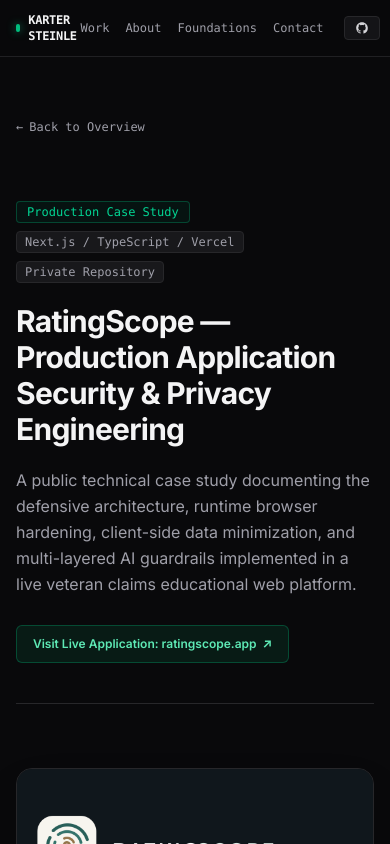
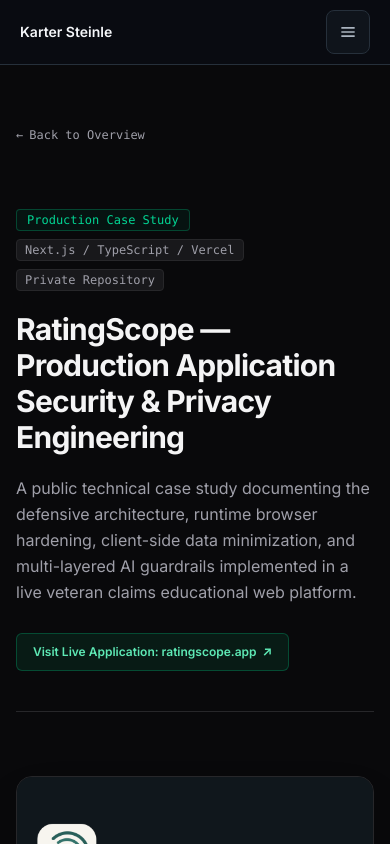
Before and after one commit to karter-s/karter, a Next.js app: page /projects/ratingscope in a window 390 px wide. Shown: the top 844 px of the page. Built offline with nearby package versions, Linux system fonts and the light colour scheme.

Commit message:
feat: add accessible mobile navigation

```diff
--- a/components/Navbar.tsx
+++ b/components/Navbar.tsx
@@ -1,70 +1,98 @@
+"use client";
+
 import Link from "next/link";
+import { useState } from "react";
+
+const navItems = [
+  { href: "/#featured-work", label: "Work" },
+  { href: "/#about", label: "About" },
+  { href: "/#foundations", label: "Foundations" },
+  { href: "/#contact", label: "Contact" },
+];
 
 export default function Navbar() {
+  const [open, setOpen] = useState(false);
+
   return (
-    <header className="sticky top-0 z-50 w-full border-b border-zinc-800/80 bg-zinc-950/80 backdrop-blur-md">
-      <div className="mx-auto flex h-14 sm:h-16 max-w-5xl items-center justify-between px-4 sm:px-6 lg:px-8">
+    <header className="sticky top-0 z-50 w-full border-b border-border bg-canvas/90 backdrop-blur-md">
+      <div className="kps-container flex h-16 items-center justify-between">
         <Link
           href="/"
-          className="group flex items-center gap-2 text-xs sm:text-sm font-mono tracking-tight"
+          className="text-sm font-semibold text-primary transition-colors hover:text-action"
+          onClick={() => setOpen(false)}
         >
-          <span className="flex h-2 w-2 rounded-full bg-emerald-500 shadow-[0_0_8px_rgba(16,185,129,0.7)]"></span>
-          <span className="font-semibold text-zinc-100 group-hover:text-emerald-400 transition-colors">
-            KARTER STEINLE
-          </span>
-          <span className="hidden sm:inline text-zinc-600">{"//"}</span>
-          <span className="hidden sm:inline text-xs text-zinc-400">
-            TECHNICAL OPERATIONS
-          </span>
+          Karter Steinle
         </Link>
 
-        <nav className="flex items-center gap-4 sm:gap-6 text-xs sm:text-sm font-mono">
-          <Link
-            href="/#featured-work"
-            className="text-zinc-400 hover:text-zinc-100 transition-colors"
-          >
-            Work
-          </Link>
-          <Link
-            href="/#about"
-            className="text-zinc-400 hover:text-zinc-100 transition-colors"
-          >
-            About
-          </Link>
-          <Link
-            href="/#foundations"
-            className="text-zinc-400 hover:text-zinc-100 transition-colors"
-          >
-            Foundations
-          </Link>
-          <Link
-            href="/#contact"
-            className="text-zinc-400 hover:text-zinc-100 transition-colors"
-          >
-            Contact
-          </Link>
+        <nav className="hidden items-center gap-6 text-sm md:flex" aria-label="Primary navigation">
+          {navItems.map((item) => (
+            <Link
+              key={item.href}
+              href={item.href}
+              className="text-secondary transition-colors hover:text-primary"
+            >
+              {item.label}
+            </Link>
+          ))}
           <a
             href="https://github.com/karter-s"
             target="_blank"
             rel="noopener noreferrer"
-            aria-label="GitHub Profile"
-            className="ml-1 sm:ml-2 flex items-center gap-1.5 rounded border border-zinc-800 bg-zinc-900/80 px-2.5 py-1 text-xs text-zinc-300 hover:border-zinc-700 hover:bg-zinc-800 hover:text-zinc-100 transition-colors"
+            className="kps-button kps-button-secondary min-h-10 px-3"
           >
-            <svg
-              className="h-3.5 w-3.5 fill-current"
-              viewBox="0 0 24 24"
-              aria-hidden="true"
-            >
-              <path
-                fillRule="evenodd"
-                clipRule="evenodd"
-                d="M12 2C6.477 2 2 6.484 2 12.017c0 4.425 2.865 8.18 6.839 9.504.5.092.682-.217.682-.483 0-.237-.008-.868-.013-1.703-2.782.605-3.369-1.343-3.369-1.343-.454-1.158-1.11-1.466-1.11-1.466-.908-.62.069-.608.069-.608 1.003.07 1.53 1.032 1.53 1.032.892 1.53 2.341 1.088 2.91.832.092-.647.35-1.088.636-1.338-2.22-.253-4.555-1.113-4.555-4.951 0-1.093.39-1.988 1.029-2.688-.103-.253-.446-1.272.098-2.65 0 0 .84-.27 2.75 1.026A9.564 9.564 0 0112 6.844c.85.004 1.705.115 2.504.337 1.909-1.296 2.747-1.027 2.747-1.027.546 1.379.202 2.398.1 2.651.64.7 1.028 1.595 1.028 2.688 0 3.848-2.339 4.695-4.566 4.943.359.309.678.92.678 1.855 0 1.338-.012 2.419-.012 2.747 0 .268.18.58.688.482A10.019 10.019 0 0022 12.017C22 6.484 17.522 2 12 2z"
-              />
-            </svg>
-            <span className="hidden sm:inline">GitHub</span>
+            GitHub
           </a>
         </nav>
+
+        <button
+          type="button"
+          className="inline-flex h-11 w-11 items-center justify-center rounded-lg border border-border bg-surface text-secondary transition-colors hover:bg-surface-raised hover:text-primary md:hidden"
+          aria-label={open ? "Close navigation menu" : "Open navigation menu"}
+          aria-expanded={open}
+          aria-controls="mobile-navigation"
+          onClick={() => setOpen((value) => !value)}
+        >
+          {open ? (
+            <svg className="h-5 w-5" viewBox="0 0 24 24" fill="none" stroke="currentColor" strokeWidth="2" aria-hidden="true">
+              <path d="M6 6l12 12M18 6 6 18" />
+            </svg>
+          ) : (
+            <svg className="h-5 w-5" viewBox="0 0 24 24" fill="none" stroke="currentColor" strokeWidth="2" aria-hidden="true">
+              <path d="M4 7h16M4 12h16M4 17h16" />
+            </svg>
+          )}
+        </button>
       </div>
+
+      {open && (
+        <nav
+          id="mobile-navigation"
+          className="border-t border-border bg-canvas px-5 py-4 md:hidden"
+          aria-label="Mobile navigation"
+        >
+          <div className="mx-auto flex max-w-5xl flex-col gap-1">
+            {navItems.map((item) => (
+              <Link
+                key={item.href}
+                href={item.href}
+                className="rounded-lg px-3 py-3 text-sm font-medium text-secondary transition-colors hover:bg-surface hover:text-primary"
+                onClick={() => setOpen(false)}
+              >
+                {item.label}
+              </Link>
+            ))}
+            <a
+              href="https://github.com/karter-s"
+              target="_blank"
+              rel="noopener noreferrer"
+              className="rounded-lg px-3 py-3 text-sm font-medium text-secondary transition-colors hover:bg-surface hover:text-primary"
+              onClick={() => setOpen(false)}
+            >
+              GitHub ↗
+            </a>
+          </div>
+        </nav>
+      )}
     </header>
   );
 }
```
